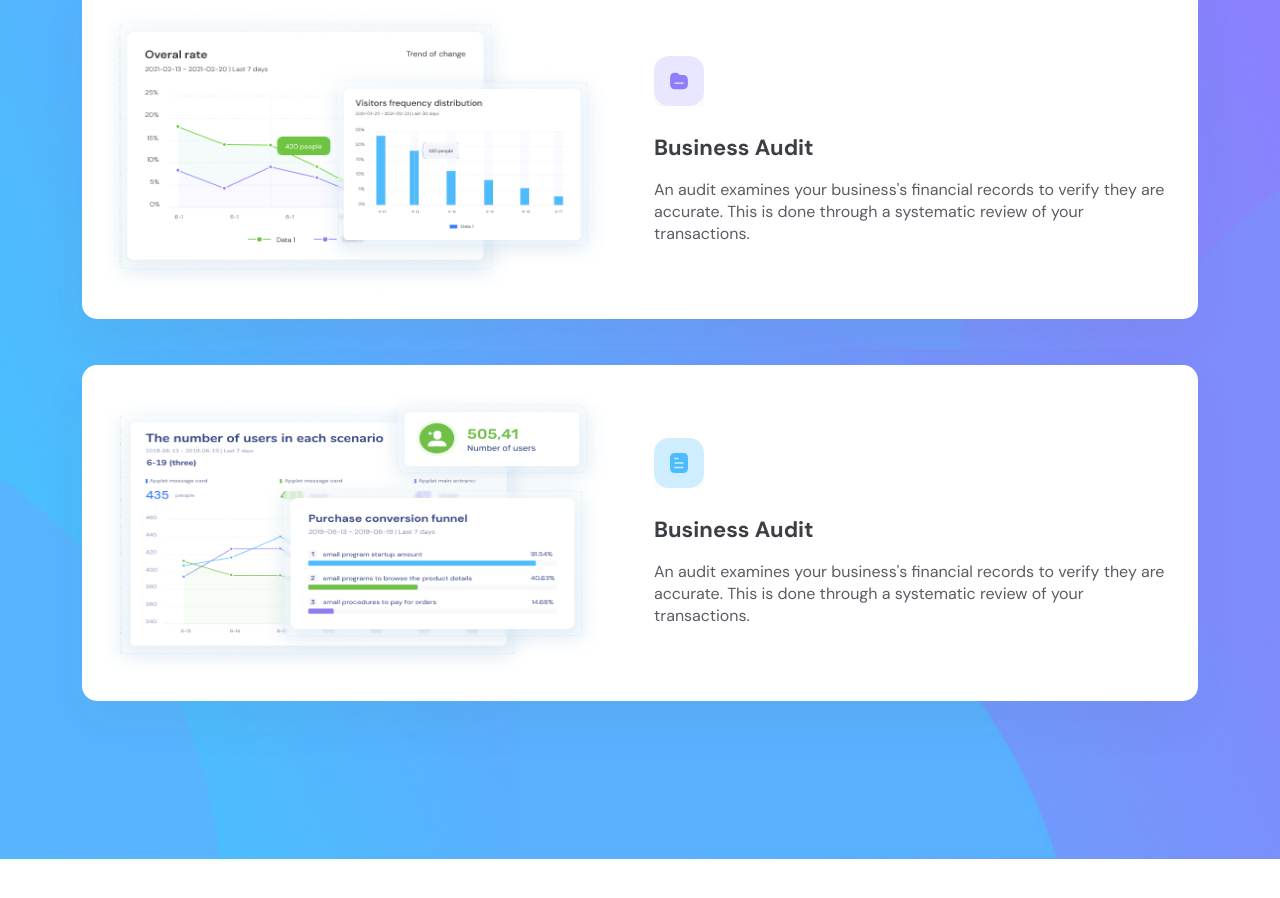
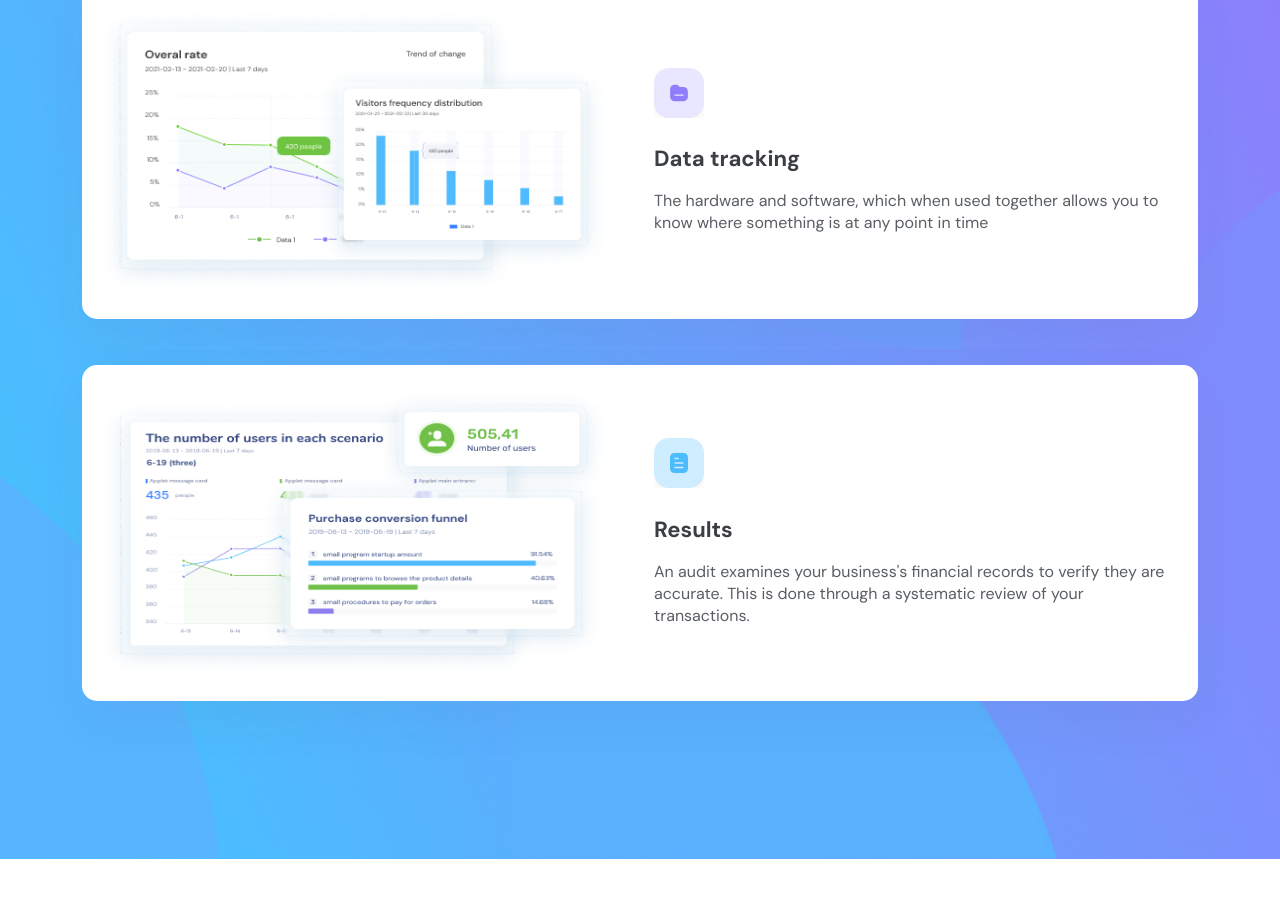
Before and after one commit to thanigai1709/design-agency, a Next.js app: page / in a window 1280 px wide. Shown: the part 3080-3978 px from the top of the page. Built offline with nearby package versions, Linux system fonts and the light colour scheme.

Commit message:
content modified

```diff
--- a/pages/index.js
+++ b/pages/index.js
@@ -117,10 +117,8 @@ export default function Home() {
 							<div className="process-item__content__icon">
 								<Image src="/images/process-icon2.svg" width={50} height={50} layout="intrinsic" />
 							</div>
-							<div className="process-item__content__title">Business Audit</div>
-							<div className="process-item__content__descrp">
-								An audit examines your business's financial records to verify they are accurate. This is done through a systematic review of your transactions.
-							</div>
+							<div className="process-item__content__title">Data tracking</div>
+							<div className="process-item__content__descrp">The hardware and software, which when used together allows you to know where something is at any point in time</div>
 						</div>
 					</div>
 					<div className="process-item">
@@ -133,7 +131,7 @@ export default function Home() {
 							<div className="process-item__content__icon">
 								<Image src="/images/process-icon3.svg" width={50} height={50} layout="intrinsic" />
 							</div>
-							<div className="process-item__content__title">Business Audit</div>
+							<div className="process-item__content__title">Results</div>
 							<div className="process-item__content__descrp">
 								An audit examines your business's financial records to verify they are accurate. This is done through a systematic review of your transactions.
 							</div>
```
